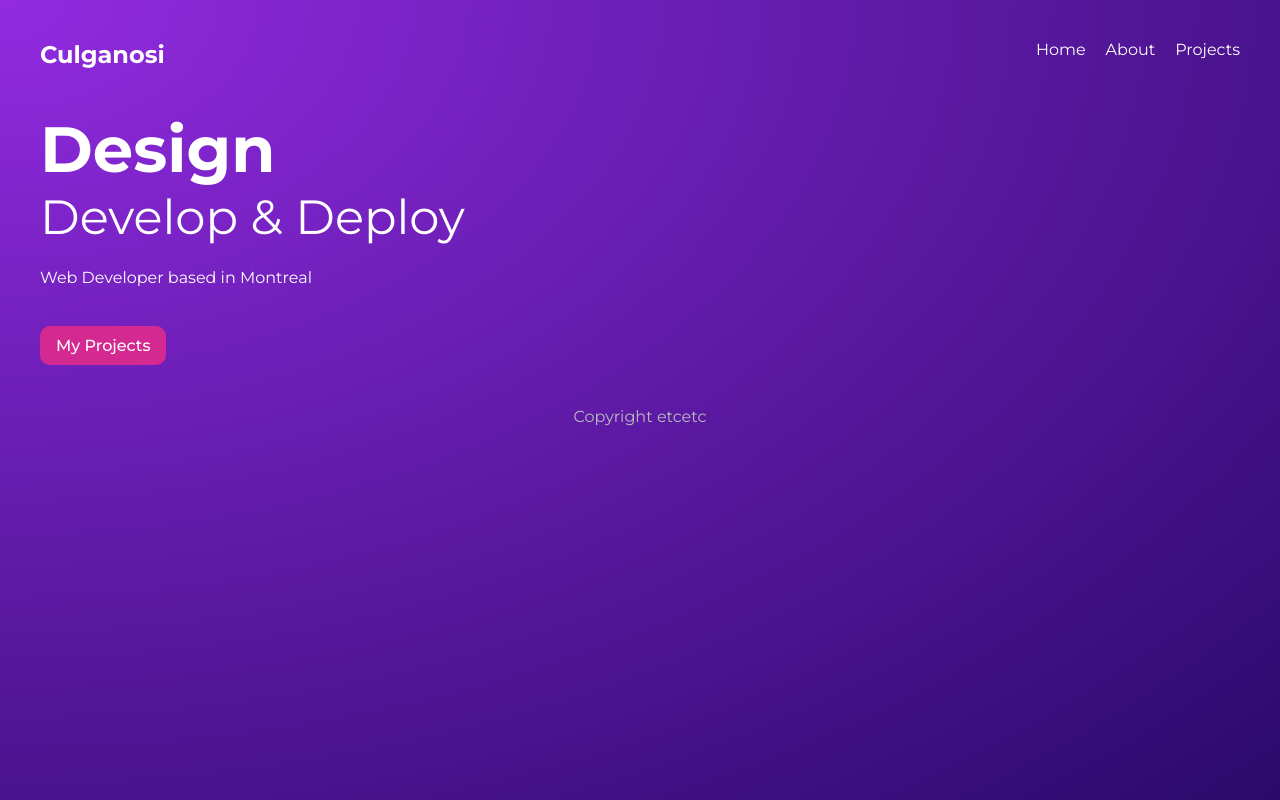
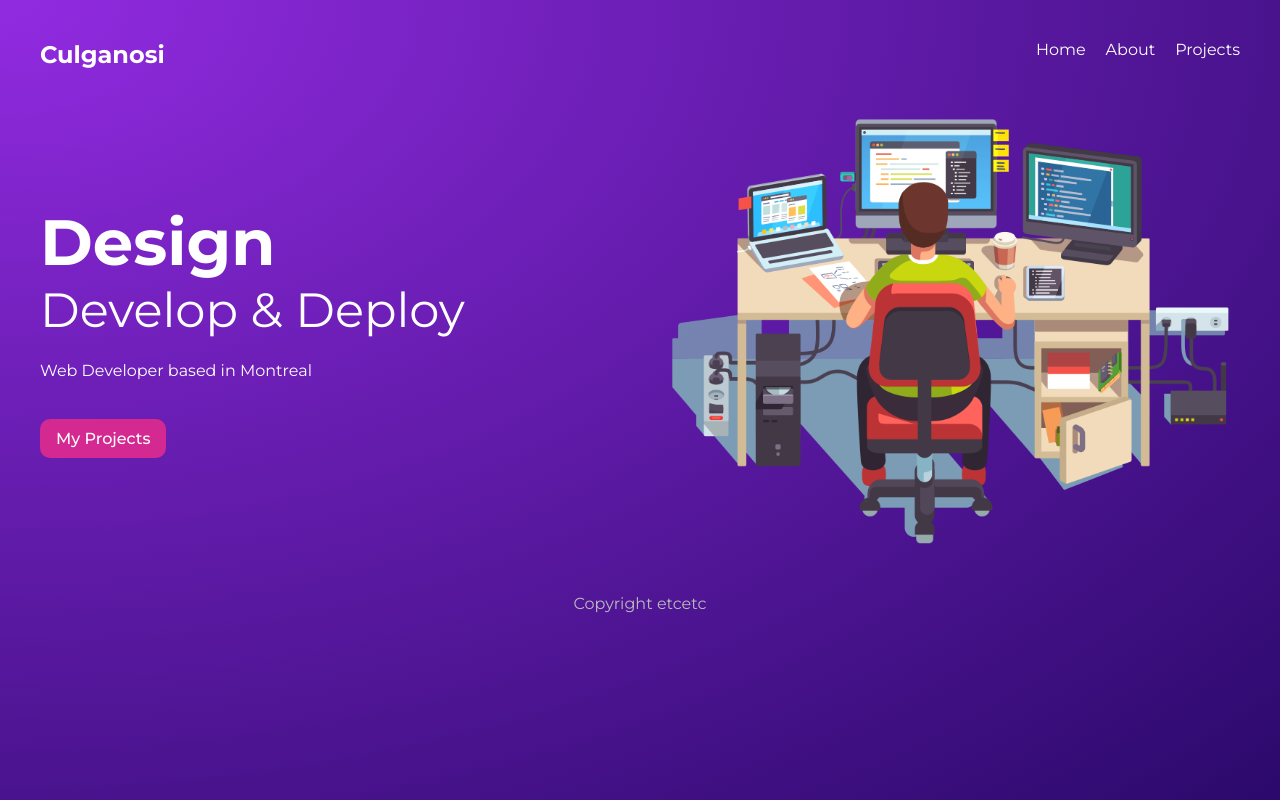
Before and after one commit to Culganosi/culg-port, a Gatsby site: page / in a window 1280 px wide. Built offline with nearby package versions, Linux system fonts and the light colour scheme; Gatsby itself is replaced by a stand-in of ours.

Commit message:
add image to home

```diff
--- a/src/pages/index.js
+++ b/src/pages/index.js
@@ -15,6 +15,7 @@ export default function Home() {
             My Projects
           </Link>
         </div>
+        <img src="/desk.png" alt="site image" style={{ maxWidth: "100%" }} />
       </section>
     </Layout>
   );
--- a/src/pages/projects/index.js
+++ b/src/pages/projects/index.js
@@ -9,7 +9,6 @@ export default function Projects({ children }) {
         <h2>Portfolio</h2>
         <h3>Projects && Websites I've Made.</h3>
       </div>
-      {/*test*/}
     </Layout>
   );
 }
```
Also changed, not shown: static/desk.png (added).
